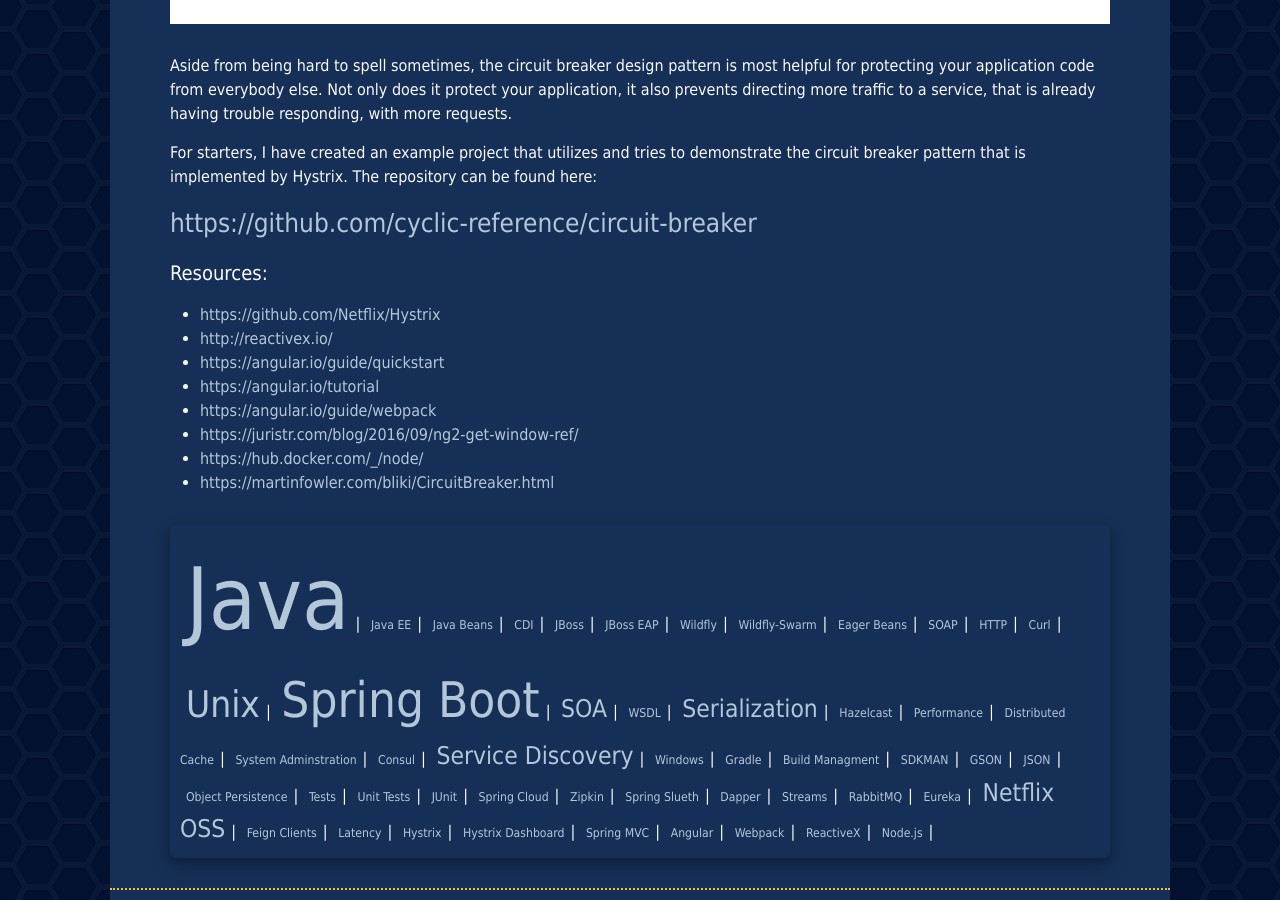
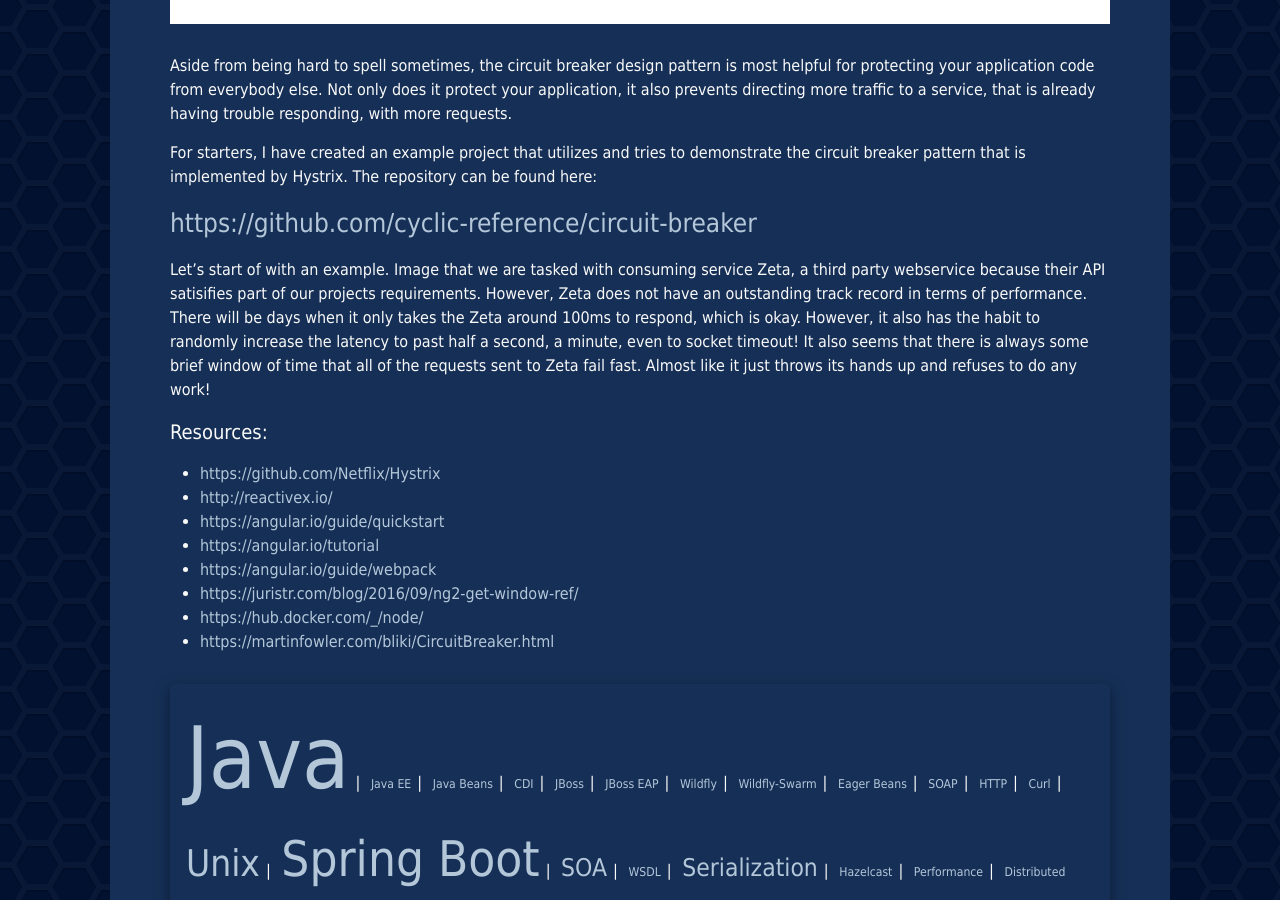
Before and after one commit to Unthrottled/blog, a Jekyll site: the page built from _posts/2017-06-18-Circuit-Breakers.md, in a window 1280 px wide and 900 px high, scrolled down 433 px. Built offline with Jekyll 4.4.1, drawn with Linux system fonts in a browser that asks for light colours.

Commit message:
Start of a story

```diff
--- a/_posts/2017-06-18-Circuit-Breakers.md
+++ b/_posts/2017-06-18-Circuit-Breakers.md
@@ -13,6 +13,14 @@
 
 ### [https://github.com/cyclic-reference/circuit-breaker](https://github.com/cyclic-reference/circuit-breaker)
 
+Let's start of with an example.
+Image that we are tasked with consuming service Zeta, a third party webservice because their API satisifies part of our projects requirements.
+However, Zeta does not have an outstanding track record in terms of performance.
+There will be days when it only takes the Zeta around 100ms to respond, which is okay.
+However, it also has the habit to randomly increase the latency to past half a second, a minute, even to socket timeout!
+It also seems that there is always some brief window of time that all of the requests sent to Zeta fail fast.
+Almost like it just throws its hands up and refuses to do any work!
+
 #### Resources:
 
 - [https://github.com/Netflix/Hystrix](https://github.com/Netflix/Hystrix)
```
